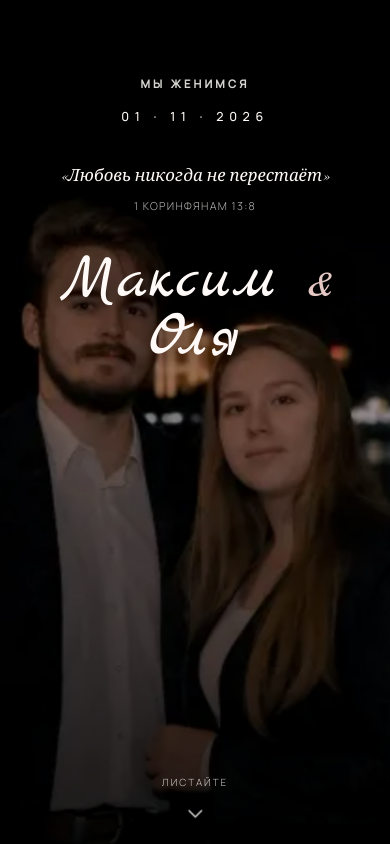
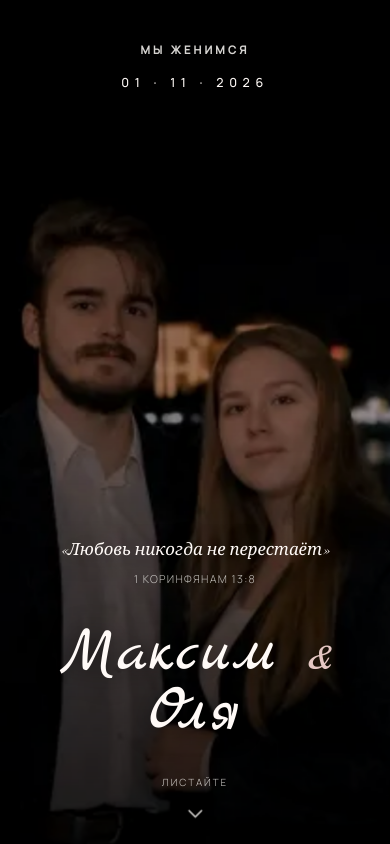
Before and after one commit to amXCVI/mo-wedding, a website built with Vite: page index.html in a window 390 px wide. Shown: the top 844 px of the page. Built offline with nearby package versions, Linux system fonts and the light colour scheme.

Commit message:
Keep hero text clear of faces

```diff
--- a/index.html
+++ b/index.html
@@ -71,13 +71,17 @@
         <div class="hero__shade" aria-hidden="true"></div>
 
         <div class="hero__content">
+          <div class="hero__top">
             <p class="eyebrow hero__eyebrow">Мы женимся</p>
             <p class="hero__date">01 · 11 · 2026</p>
+          </div>
+          <div class="hero__bottom">
             <blockquote class="hero__quote">
               <p>«Любовь никогда не перестаёт»</p>
               <cite>1 Коринфянам 13:8</cite>
             </blockquote>
             <h1 id="hero-title">Максим <span>&amp;</span> Оля</h1>
+          </div>
         </div>
 
         <a
--- a/src/styles/main.css
+++ b/src/styles/main.css
@@ -301,12 +301,24 @@ h3 {
 }
 
 .hero__content {
+  position: absolute;
+  inset: 0;
+  z-index: 1;
+  display: flex;
+  flex-direction: column;
+  justify-content: space-between;
   width: min(900px, calc(100% - 36px));
-  align-self: start;
-  margin-top: clamp(52px, 10vh, 112px);
+  margin-inline: auto;
+  padding: clamp(50px, 8vh, 88px) 0 clamp(100px, 13vh, 138px);
+  pointer-events: none;
   text-align: center;
   text-shadow: 0 2px 24px rgba(0, 0, 0, 0.55);
   animation: hero-copy 1s 180ms ease-out both;
+}
+
+.hero__top,
+.hero__bottom {
+  width: 100%;
 }
 
 .hero__eyebrow {
@@ -328,7 +340,7 @@ h3 {
 }
 
 .hero__date {
-  margin-bottom: clamp(22px, 4vh, 44px);
+  margin: clamp(8px, 1.5vh, 16px) 0 0;
   font-size: clamp(0.78rem, 1.5vw, 1rem);
   font-weight: 500;
   letter-spacing: 0.45em;
@@ -1035,7 +1047,8 @@ h3 {
   }
 
   .hero__content {
-    margin-top: max(50px, 8vh);
+    padding-top: max(38px, 6svh);
+    padding-bottom: max(96px, 13svh);
   }
 
   .hero__media img {
@@ -1082,7 +1095,8 @@ h3 {
   }
 
   .hero__content {
-    margin-top: 9vh;
+    width: 100%;
+    padding: max(32px, 5svh) 18px max(88px, 12svh);
   }
 
   .hero__media img {
```
Lines whose indentation alone changed are shown as unchanged.
